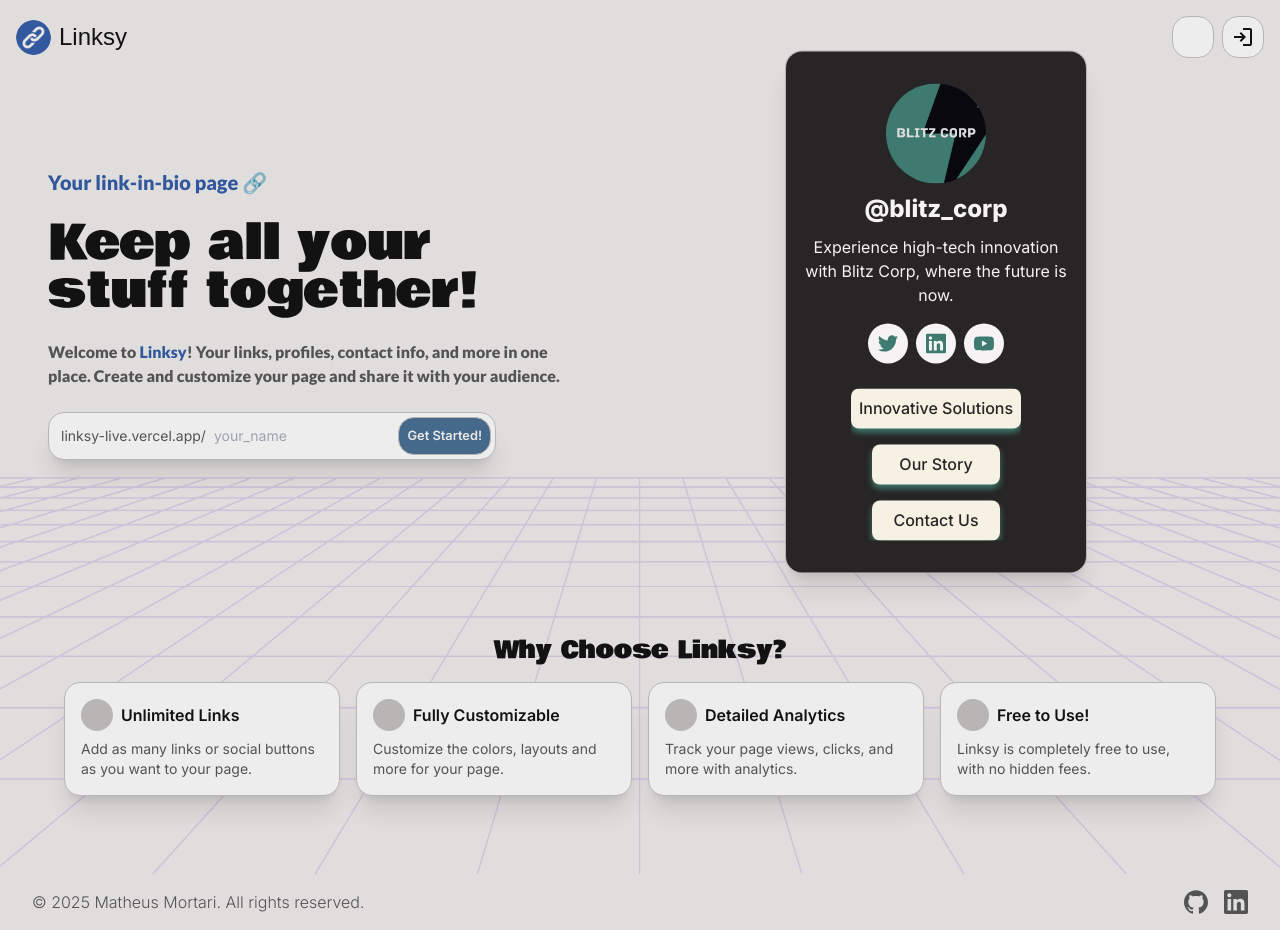
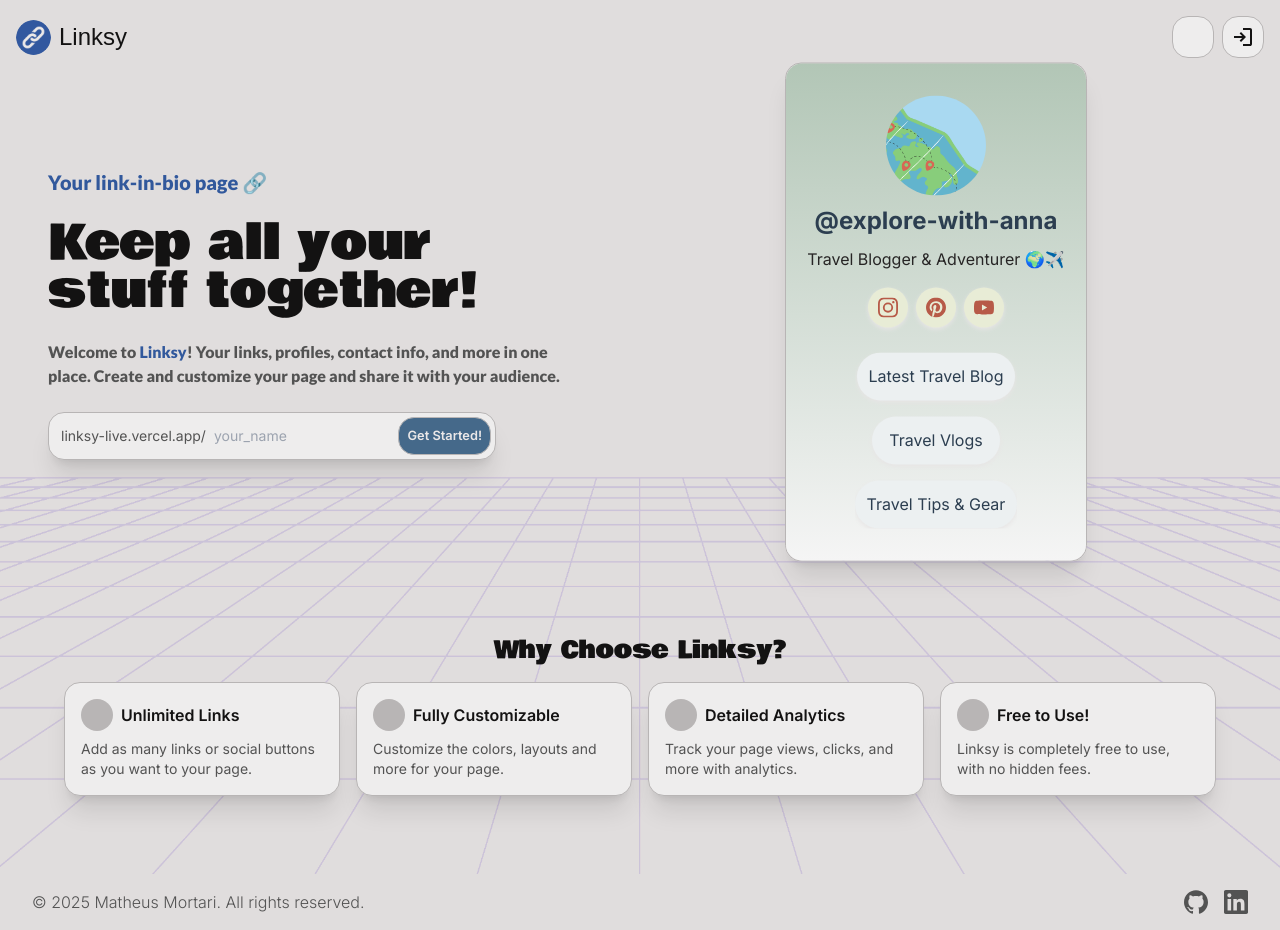
Before and after one commit to matimortari/linksy, a Next.js app: page / in a window 1280 px wide. Built offline with nearby package versions, Linux system fonts and the light colour scheme; no server answers; some icons are missing; a web font is replaced by a local one.

Commit message:
refactor(config): enhance and rename config files and update import paths

```diff
--- a/src/app/(admin)/profile/page.tsx
+++ b/src/app/(admin)/profile/page.tsx
@@ -10,13 +10,15 @@ import { useUserStore } from "@/src/hooks/useUserStore"
 export default function Profile() {
 	useAuth()
 
+	const { slug } = useUserStore()
+
 	return (
 		<div className="flex w-full flex-col gap-4 md:flex-row">
 			<main className="card md:w-8/12">
 				<header className="mb-4 space-y-1">
 					<h2>My Profile</h2>
 					<h5>
-						Welcome back, <span className="font-bold text-accent">{useUserStore((state) => state.slug)}</span>!
+						Welcome back, <span className="font-bold text-accent">{slug}</span>!
 					</h5>
 				</header>
 
--- a/src/components/AppearanceForm.tsx
+++ b/src/components/AppearanceForm.tsx
@@ -6,7 +6,7 @@ import {
 	RADIUS_OPTIONS,
 	SLUG_FONT_SIZES,
 	SLUG_FONT_WEIGHTS
-} from "@/src/data/formConfig"
+} from "@/src/config/preferencesConfig"
 import { useResetSettings, useUpdateSettings } from "@/src/hooks/useMutations"
 import { useGetSettings } from "@/src/hooks/useQueries"
 import { useUserStore } from "@/src/hooks/useUserStore"
--- a/src/components/Carousel.tsx
+++ b/src/components/Carousel.tsx
@@ -1,6 +1,6 @@
 "use client"
 
-import { previewPresets } from "@/src/data/previewPresets"
+import { carouselPresets } from "@/src/config/carouselPresets"
 import { Icon } from "@iconify/react"
 import { AnimatePresence, motion } from "framer-motion"
 import Image from "next/image"
@@ -9,14 +9,20 @@ import { useEffect, useState } from "react"
 function CarouselLink({ title, settings }) {
 	const [isHovered, setIsHovered] = useState(false)
 
+	const shadowStyles = {
+		none: "none",
+		light: `0 2px 4px ${settings.linkShadowColor}`,
+		medium: `0 4px 6px ${settings.linkShadowColor}`,
+		heavy: `0 6px 10px ${settings.linkShadowColor}`
+	}
+
 	return (
-		<li className="flex flex-col items-center justify-center">
-			<button
-				tabIndex={0}
-				className="min-w-32 max-w-72 text-center"
+		<li className="flex flex-col items-center justify-center gap-4">
+			<div
+				className="flex min-w-32 max-w-72 cursor-pointer items-center justify-center text-center"
 				style={{
 					backgroundColor: isHovered ? settings.linkHoverBackgroundColor : settings.linkBackgroundColor,
-					boxShadow: settings.isLinkShadow ? `0 4px 6px ${settings.linkShadowColor}` : "none",
+					boxShadow: settings.isLinkShadow ? shadowStyles[settings.linkShadowWeight] : "none",
 					borderRadius: settings.linkBorderRadius,
 					padding: settings.linkPadding,
 					transition: "background-color 0.3s ease, box-shadow 0.3s ease"
@@ -24,10 +30,8 @@ function CarouselLink({ title, settings }) {
 				onMouseEnter={() => setIsHovered(true)}
 				onMouseLeave={() => setIsHovered(false)}
 			>
-				<p className="truncate font-medium" style={{ color: settings.linkTextColor }}>
-					{title}
-				</p>
-			</button>
+				<p style={{ color: settings.linkTextColor }}>{title}</p>
+			</div>
 		</li>
 	)
 }
@@ -35,41 +39,54 @@ function CarouselLink({ title, settings }) {
 function CarouselButton({ icon, settings }) {
 	const [isHovered, setIsHovered] = useState(false)
 
+	const shadowStyles = {
+		none: "none",
+		light: `0 2px 4px ${settings.buttonShadowColor}`,
+		medium: `0 4px 6px ${settings.buttonShadowColor}`,
+		heavy: `0 6px 10px ${settings.buttonShadowColor}`
+	}
+
 	return (
 		<li className="flex flex-row items-center justify-center">
-			<button
-				tabIndex={0}
+			<div
 				className="flex size-10 cursor-pointer items-center justify-center rounded-full"
 				style={{
 					backgroundColor: isHovered ? settings.buttonHoverBackgroundColor : settings.buttonBackgroundColor,
-					boxShadow: settings.isButtonShadow ? `0 4px 6px ${settings.buttonShadowColor}` : "none",
+					boxShadow: settings.isButtonShadow ? shadowStyles[settings.buttonShadowWeight] : "none",
 					transition: "background-color 0.3s ease, box-shadow 0.3s ease"
 				}}
 				onMouseEnter={() => setIsHovered(true)}
 				onMouseLeave={() => setIsHovered(false)}
 			>
 				{icon && <Icon icon={icon} className="size-5" style={{ color: settings.buttonIconColor }} />}
-			</button>
+			</div>
 		</li>
 	)
 }
 
 function CarouselCard({ presetId = 0 }) {
-	const { description, links, image, buttons, slug, settings } = previewPresets[presetId]
+	const { description, links, image, buttons, slug, settings } = carouselPresets[presetId]
+
+	const backgroundStyle =
+		settings?.backgroundType === "GRADIENT"
+			? {
+					background: `linear-gradient(to bottom, ${settings?.backgroundGradientStart}, ${settings?.backgroundGradientEnd})`
+			  }
+			: { backgroundColor: settings?.backgroundColor }
 
 	return (
 		<div className="rounded-2xl border shadow-xl">
 			<div className="relative w-64 rounded-2xl md:w-[300px]">
-				<div
-					className="relative grid place-content-center rounded-2xl px-4 py-2"
-					style={{
-						backgroundColor: settings.backgroundColor
-					}}
-				>
+				<div className="relative grid place-content-center rounded-2xl px-4 py-2" style={backgroundStyle}>
 					<div className="flex flex-col items-center justify-center gap-2 py-6 text-center">
-						<Image src={image} alt={slug} width={100} height={100} className="icon rounded-full" />
+						<Image
+							src={image}
+							alt={slug}
+							width={100}
+							height={100}
+							style={{ borderRadius: settings?.profilePictureRadius }}
+						/>
 						<p
-							className="text-center"
 							style={{
 								color: settings.slugTextColor,
 								fontWeight: settings.slugTextWeight,
@@ -78,9 +95,7 @@ function CarouselCard({ presetId = 0 }) {
 						>
 							@{slug}
 						</p>
-						<p className="text-center" style={{ color: settings.headerTextColor }}>
-							{description}
-						</p>
+						<p style={{ color: settings.headerTextColor }}>{description}</p>
 
 						<ul className="my-2 flex flex-row justify-center gap-2">
 							{buttons.map((button) => (
@@ -106,7 +121,7 @@ export default function Carousel() {
 	const [currentIndex, setCurrentIndex] = useState(0)
 
 	const nextCard = () => {
-		setCurrentIndex((prevIndex) => (prevIndex + 1) % previewPresets.length)
+		setCurrentIndex((prevIndex) => (prevIndex + 1) % carouselPresets.length)
 	}
 
 	useEffect(() => {
--- a/src/components/SupportBanner.tsx
+++ b/src/components/SupportBanner.tsx
@@ -4,7 +4,7 @@ import {
 	BANNER_LINKS,
 	BANNER_MESSAGES,
 	BANNER_STYLES
-} from "@/src/data/bannerConfig"
+} from "@/src/config/supportBannerConfig"
 import { Icon } from "@iconify/react"
 
 export default function SupportBanner({ bannerType }) {
--- a/src/components/UserButton.tsx
+++ b/src/components/UserButton.tsx
@@ -10,9 +10,9 @@ export default function UserButton({ url, icon, settings, buttonId, userId }) {
 
 	const shadowStyles = {
 		none: "none",
-		light: `0 2px 4px ${settings.buttonShadowColor}`,
-		medium: `0 4px 6px ${settings.buttonShadowColor}`,
-		heavy: `0 6px 10px ${settings.buttonShadowColor}`
+		light: `0px 1px 2px ${settings.buttonShadowColor}`,
+		medium: `0 2px 6px ${settings.buttonShadowColor}`,
+		heavy: `1px 3px 10px ${settings.buttonShadowColor}`
 	}
 
 	const handleClick = async () => {
--- a/src/components/dialogs/AddButtonDialog.tsx
+++ b/src/components/dialogs/AddButtonDialog.tsx
@@ -1,4 +1,4 @@
-import { SOCIAL_ICONS } from "@/src/data/formConfig"
+import { SOCIAL_ICONS } from "@/src/config/preferencesConfig"
 import { useAddButton } from "@/src/hooks/useMutations"
 import { buttonFormSchema } from "@/src/lib/formSchemas"
 import { zodResolver } from "@hookform/resolvers/zod"
--- /dev/null
+++ b/src/config/carouselPresets.ts
@@ -0,0 +1,153 @@
+export const carouselPresets = [
+	{
+		slug: "coffeecorner",
+		description: "Your neighborhood coffee shop ☕",
+		image: "/preset1.png",
+		buttons: [
+			{ id: 1, icon: "simple-icons:instagram" },
+			{ id: 2, icon: "simple-icons:facebook" },
+			{ id: 3, icon: "simple-icons:gmail" }
+		],
+		links: [
+			{ id: 1, title: "Online Menu & Ordering" },
+			{ id: 2, title: "Find Us!" },
+			{ id: 3, title: "Contact" }
+		],
+		settings: {
+			backgroundType: "FLAT",
+			backgroundColor: "#2c1f14",
+			profilePictureRadius: "0.5rem",
+			slugTextColor: "#f5f5f5",
+			slugTextWeight: "600",
+			slugTextSize: "1.5rem",
+			headerTextColor: "#f5f5f5",
+			linkBackgroundColor: "#9e705d",
+			linkTextColor: "#f5f5f5",
+			isLinkShadow: false,
+			linkHoverBackgroundColor: "#7b4a2e",
+			linkBorderRadius: "0.5rem",
+			linkPadding: "1rem",
+			buttonBackgroundColor: "#7b4a2e",
+			isButtonShadow: false,
+			buttonIconColor: "#f5f5f5",
+			buttonHoverBackgroundColor: "#a66240"
+		}
+	},
+
+	{
+		slug: "explore-with-anna",
+		description: "Travel Blogger & Adventurer 🌍✈️",
+		image: "/preset3.png",
+		buttons: [
+			{ id: 1, icon: "simple-icons:instagram" },
+			{ id: 2, icon: "simple-icons:pinterest" },
+			{ id: 3, icon: "simple-icons:youtube" }
+		],
+		links: [
+			{ id: 1, title: "Latest Travel Blog" },
+			{ id: 2, title: "Travel Vlogs" },
+			{ id: 3, title: "Travel Tips & Gear" }
+		],
+		settings: {
+			backgroundType: "GRADIENT",
+			backgroundGradientStart: "#b2c6b6",
+			backgroundGradientEnd: "#f5f5f5",
+			profilePictureRadius: "5rem",
+			slugTextColor: "#2c3e50",
+			slugTextWeight: "700",
+			slugTextSize: "1.5rem",
+			headerTextColor: "#272525",
+			linkBackgroundColor: "#ecf0f1",
+			linkTextColor: "#2c3e50",
+			isLinkShadow: true,
+			linkShadowColor: "#e7e5e5",
+			linkShadowWeight: "light",
+			linkHoverBackgroundColor: "#bdc3c7",
+			linkBorderRadius: "5rem",
+			linkPadding: "0.75rem",
+			buttonBackgroundColor: "#e8ecd6",
+			isButtonShadow: true,
+			buttonShadowColor: "#e7e5e5",
+			buttonShadowWeight: "light",
+			buttonIconColor: "#b75a48",
+			buttonHoverBackgroundColor: "#d1d9c6"
+		}
+	},
+
+	{
+		slug: "blitz_corp",
+		description: "Experience high-tech innovation with Blitz Corp, where the future is now.",
+		image: "/preset2.png",
+		buttons: [
+			{ id: 1, icon: "simple-icons:twitter" },
+			{ id: 2, icon: "simple-icons:linkedin" },
+			{ id: 3, icon: "simple-icons:youtube" }
+		],
+		links: [
+			{ id: 1, title: "Innovative Solutions" },
+			{ id: 2, title: "Our Story" },
+			{ id: 3, title: "Contact Us" }
+		],
+		settings: {
+			backgroundType: "FLAT",
+			backgroundColor: "#272525",
+			profilePictureRadius: "1rem",
+			slugTextColor: "#f5f3f3",
+			slugTextWeight: "800",
+			slugTextSize: "1.5rem",
+			headerTextColor: "#f5f3f3",
+			linkBackgroundColor: "#f7f1e3",
+			linkTextColor: "#272525",
+			isLinkShadow: true,
+			linkShadowColor: "#3e7a70",
+			linkShadowWeight: "medium",
+			linkHoverBackgroundColor: "#d1ccc0",
+			linkBorderRadius: "0.5rem",
+			linkPadding: "0.5rem",
+			buttonBackgroundColor: "#f5f3f3",
+			isButtonShadow: false,
+			buttonIconColor: "#3e7a70",
+			buttonHoverBackgroundColor: "#dcdcdc"
+		}
+	},
+
+	{
+		slug: "matheus-mortari",
+		description: "I'm a full-stack dev :)",
+		image: "/preset4.png",
+		buttons: [
+			{ id: 1, icon: "simple-icons:github" },
+			{ id: 2, icon: "simple-icons:linkedin" },
+			{ id: 3, icon: "simple-icons:gmail" }
+		],
+		links: [
+			{ id: 1, title: "My Coding Playlist!" },
+			{ id: 2, title: "My Blog" },
+			{ id: 3, title: "Contact Me" }
+		],
+		settings: {
+			backgroundType: "GRADIENT",
+			backgroundGradientStart: "#08080e",
+			backgroundGradientEnd: "#19192e",
+			profilePictureRadius: "5rem",
+			slugTextColor: "#ececec",
+			slugTextWeight: "700",
+			slugTextSize: "1.75rem",
+			headerTextColor: "#ececec",
+			linkBackgroundColor: "#605492",
+			linkTextColor: "#ececec",
+			isLinkShadow: true,
+			linkShadowColor: "#4c4083",
+			linkShadowWeight: "medium",
+			linkHoverBackgroundColor: "#4c4083",
+			linkBorderRadius: "5rem",
+			linkPadding: "0.5rem",
+			buttonBackgroundColor: "#42413e",
+			isButtonShadow: true,
+			buttonShadowColor: "#42413e",
+			buttonShadowWeight: "medium",
+			buttonIconColor: "#ececec",
+			buttonHoverBackgroundColor: "#4c4083"
+		}
+	}
+]
--- a/src/data/previewPresets.ts
+++ /dev/null
@@ -1,141 +0,0 @@
-export const previewPresets = [
-	{
-		slug: "coffeecorner",
-		description: "Your neighborhood coffee shop ☕",
-		image: "/preset1.png",
-		buttons: [
-			{ id: 1, icon: "simple-icons:instagram" },
-			{ id: 2, icon: "simple-icons:facebook" },
-			{ id: 3, icon: "simple-icons:gmail" }
-		],
-		links: [
-			{ id: 1, title: "Online Menu & Ordering" },
-			{ id: 2, title: "Find Us!" },
-			{ id: 3, title: "Contact" }
-		],
-		settings: {
-			backgroundColor: "#2c1f14",
-			slugTextColor: "#f5f5f5",
-			slugTextWeight: "600",
-			slugTextSize: "2rem",
-			headerTextColor: "#f5f5f5",
-			buttonBackgroundColor: "#7b4a2e",
-			buttonHoverBackgroundColor: "#a66240",
-			buttonIconColor: "#f5f5f5",
-			isButtonShadow: false,
-			buttonShadowColor: "#ffffff",
-			linkBackgroundColor: "#9e705d",
-			linkHoverBackgroundColor: "#7b4a2e",
-			linkTextColor: "#f5f5f5",
-			linkBorderRadius: "0.5rem",
-			linkPadding: "1rem",
-			isLinkShadow: false,
-			linkShadowColor: "#ffffff"
-		}
-	},
-
-	{
-		slug: "blitz_corp",
-		description: "Experience high-tech innovation with Blitz Corp, where the future is now.",
-		image: "/preset2.png",
-		buttons: [
-			{ id: 1, icon: "simple-icons:twitter" },
-			{ id: 2, icon: "simple-icons:linkedin" },
-			{ id: 3, icon: "simple-icons:youtube" }
-		],
-		links: [
-			{ id: 1, title: "Innovative Solutions" },
-			{ id: 2, title: "Our Story" },
-			{ id: 3, title: "Contact Us" }
-		],
-		settings: {
-			backgroundColor: "#272525",
-			slugTextColor: "#f5f3f3",
-			slugTextWeight: "800",
-			slugTextSize: "1.5rem",
-			headerTextColor: "#f5f3f3",
-			buttonBackgroundColor: "#f5f3f3",
-			buttonHoverBackgroundColor: "#dcdcdc",
-			buttonIconColor: "#3e7a70",
-			isButtonShadow: false,
-			buttonShadowColor: "#ffffff",
-			linkBackgroundColor: "#f7f1e3",
-			linkHoverBackgroundColor: "#d1ccc0",
-			linkTextColor: "#272525",
-			linkBorderRadius: "0.5rem",
-			linkPadding: "0.5rem",
-			isLinkShadow: true,
-			linkShadowColor: "#3e7a70"
-		}
-	},
-
-	{
-		slug: "explore-with-anna",
-		description: "Travel Blogger & Adventurer 🌍✈️",
-		image: "/preset3.png",
-		buttons: [
-			{ id: 1, icon: "simple-icons:instagram" },
-			{ id: 2, icon: "simple-icons:pinterest" },
-			{ id: 3, icon: "simple-icons:youtube" }
-		],
-		links: [
-			{ id: 1, title: "Latest Travel Blog" },
-			{ id: 2, title: "Travel Vlogs" },
-			{ id: 3, title: "Travel Tips & Gear" }
-		],
-		settings: {
-			backgroundColor: "#b2c6b6",
-			slugTextColor: "#2c3e50",
-			slugTextWeight: "700",
-			slugTextSize: "1.5rem",
-			headerTextColor: "#272525",
-			buttonBackgroundColor: "#e8ecd6",
-			buttonHoverBackgroundColor: "#d1d9c6",
-			buttonIconColor: "#b75a48",
-			isButtonShadow: true,
-			buttonShadowColor: "#e7e5e5",
-			linkBackgroundColor: "#ecf0f1",
-			linkHoverBackgroundColor: "#bdc3c7",
-			linkTextColor: "#2c3e50",
-			linkBorderRadius: "5rem",
-			linkPadding: "0.75rem",
-			isLinkShadow: true,
-			linkShadowColor: "#e7e5e5"
-		}
-	},
-
-	{
-		slug: "matheus-mortari",
-		description: "I'm a full-stack dev :)",
-		image: "/preset4.png",
-		buttons: [
-			{ id: 1, icon: "simple-icons:github" },
-			{ id: 2, icon: "simple-icons:linkedin" },
-			{ id: 3, icon: "simple-icons:gmail" }
-		],
-		links: [
-			{ id: 1, title: "My Coding Playlist!" },
-			{ id: 2, title: "My Blog" },
-			{ id: 3, title: "Contact Me" }
-		],
-		settings: {
-			backgroundColor: "#08080e",
-			slugTextColor: "#ececec",
-			slugTextWeight: "bold",
-			slugTextSize: "1.75rem",
-			headerTextColor: "#ececec",
-			buttonBackgroundColor: "#42413e",
-			buttonHoverBackgroundColor: "#4c4083",
-			buttonIconColor: "#ececec",
-			isButtonShadow: true,
-			buttonShadowColor: "#42413e",
-			linkBackgroundColor: "#605492",
-			linkHoverBackgroundColor: "#4c4083",
-			linkTextColor: "#ececec",
-			linkBorderRadius: "5rem",
-			linkPadding: "0.5rem",
-			isLinkShadow: true,
-			linkShadowColor: "#4c4083"
-		}
-	}
-]
```
Also changed, not shown: src/components/UserLink.tsx (+4 -4 lines), src/config/preferencesConfig.ts (renamed from src/data/formConfig.ts, +6 -7 lines), src/config/supportBannerConfig.ts (renamed from src/data/bannerConfig.ts).
